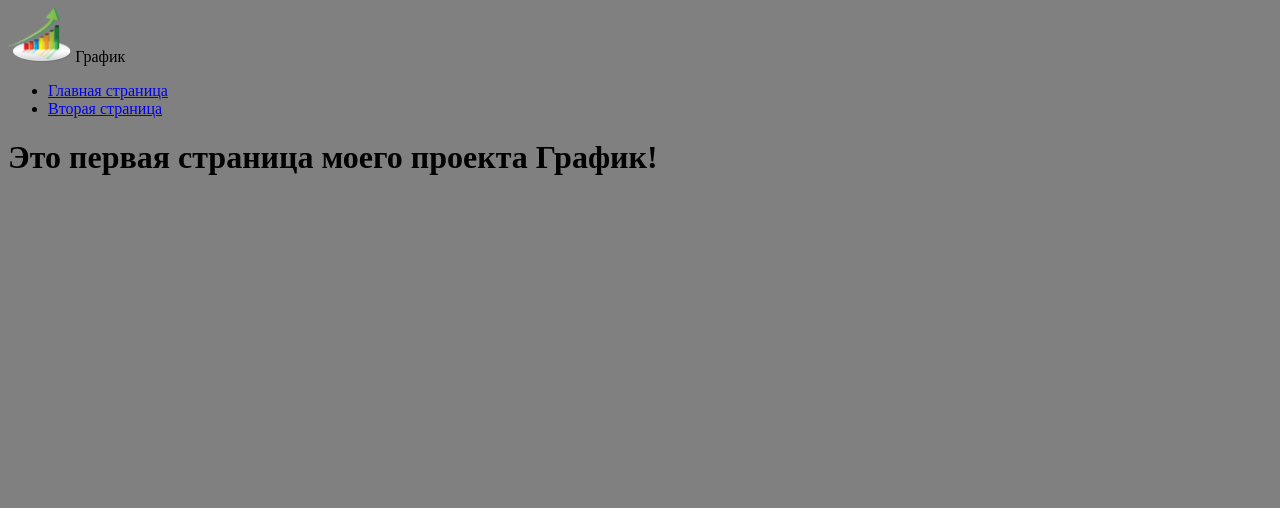
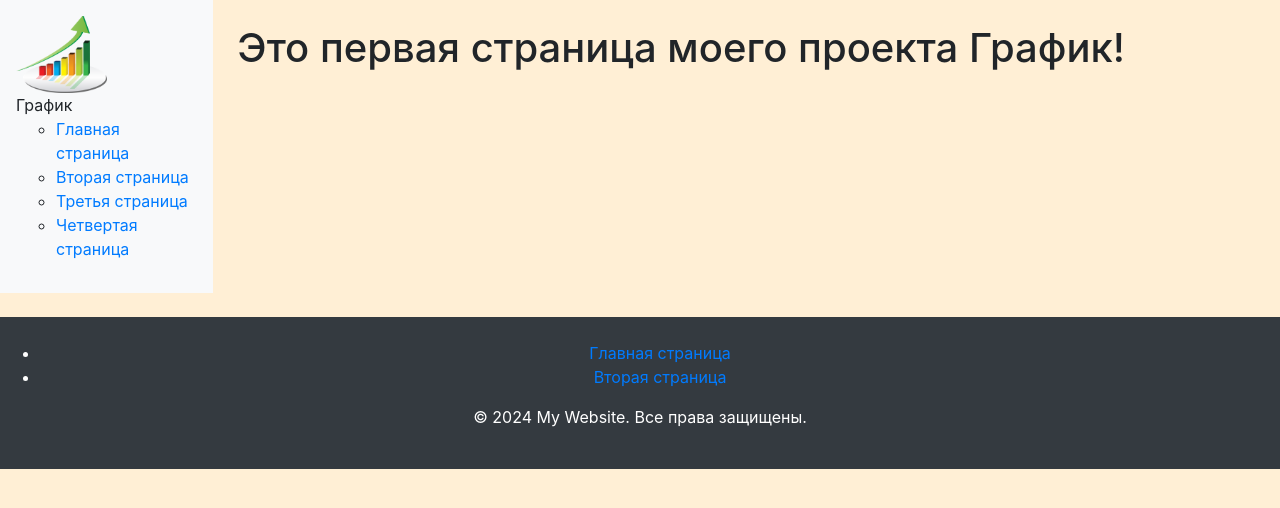
Before and after one commit to statelinecat/DJ02.DjangoWEB, a Django app: page / in a window 1280 px wide. Shown: the top 508 px of the page. Run offline with Django 5.2, Linux system fonts and the light colour scheme; some libraries are stand-ins or nearby versions.

Commit message:
add code4

```diff
--- a/zerocoder/main/static/main/css/main.css
+++ b/zerocoder/main/static/main/css/main.css
@@ -1,3 +1,3 @@
 body{
-    background-color: gray;
+    background-color: PapayaWhip;
     }
--- a/zerocoder/main/templates/main/footer.html
+++ b/zerocoder/main/templates/main/footer.html
@@ -1,10 +1,4 @@
-<!DOCTYPE html>
-<html lang="en">
-<head>
-    <meta charset="UTF-8">
-    <title>Title</title>
-</head>
-<body>
-
-</body>
-</html>
+<ul>
+    <li><a href="{% url 'home' %}">Главная страница</a></li>
+    <li><a href="{% url 'page2' %}">Вторая страница</a></li>
+</ul>
--- a/zerocoder/main/templates/main/index.html
+++ b/zerocoder/main/templates/main/index.html
@@ -6,6 +6,5 @@
 {% endblock %}
 
 {% block content %}
-<!--    {% include 'main\nav.html' %}-->
     <h1>Это первая страница моего проекта {{caption}}!</h1>
 {% endblock %}
--- a/zerocoder/main/templates/main/layoute.html
+++ b/zerocoder/main/templates/main/layoute.html
@@ -1,29 +1,76 @@
 {% load static %}
 <!doctype html>
+
 <html lang="en">
+
 <head>
+
     <meta charset="UTF-8">
-    <meta name="viewport"
-          content="width=device-width, user-scalable=no, initial-scale=1.0, maximum-scale=1.0, minimum-scale=1.0">
+
+    <meta name="viewport" content="width=device-width, initial-scale=1.0">
+
     <meta http-equiv="X-UA-Compatible" content="ie=edge">
-    <link rel="stylesheet" href="{% static 'main/css/main.css'%}">
+
+    <link rel="stylesheet" href="https://stackpath.bootstrapcdn.com/bootstrap/4.5.2/css/bootstrap.min.css">
+
+    <link rel="stylesheet" href="{% static 'main/css/main.css' %}">
+
     {% block title %}
 
+    <title>My Page Title</title>
+
     {% endblock %}
+
 </head>
+
 <body>
-    <aside>
-      <img src="{% static 'main/img/grafico.png' %}" alt="график" width="5%">
-      <span>График</span>
-      <ul>
-          <li><a href="{% url 'home' %}">Главная страница</a></li>
-          <li><a href="{% url 'page2' %}">Вторая страница</a></li>
-      </ul>
-    </aside>
-    <main>
-        {% block content %}
 
-        {% endblock %}
-    </main>
+    <div class="container-fluid">
+
+        <div class="row">
+
+            <aside class="col-md-2 bg-light p-3">
+
+                <img src="{% static 'main/img/grafico.png' %}" alt="график" class="img-fluid" style="width: 50%;">
+
+                <span class="d-block">График</span>
+
+                <ul class="list-unstyled">
+
+                    {% include 'main/nav.html' %}
+
+                </ul>
+
+            </aside>
+
+            <main class="col-md-10 p-4">
+
+                {% block content %}
+
+                <!-- Основное содержимое страницы -->
+
+                {% endblock %}
+
+            </main>
+
+        </div>
+
+    </div>
+
+    <footer class="text-center mt-4 py-4 bg-dark text-white">
+
+        {% include 'main/footer.html' %}
+
+        <p>&copy; 2024 My Website. Все права защищены.</p>
+
+    </footer>
+
+    <script src="https://code.jquery.com/jquery-3.5.1.slim.min.js"></script>
+
+    <script src="https://cdn.jsdelivr.net/npm/@popperjs/core@2.9.2/dist/umd/popper.min.js"></script>
+
+    <script src="https://stackpath.bootstrapcdn.com/bootstrap/4.5.2/js/bootstrap.min.js"></script>
+
 </body>
+
 </html>
--- a/zerocoder/main/templates/main/nav.html
+++ b/zerocoder/main/templates/main/nav.html
@@ -1,4 +1,6 @@
 <ul>
-    <li><a href="">Главная страница</a></li>
-    <li><a href="">Вторая страница</a></li>
+    <li><a href="{% url 'home' %}">Главная страница</a></li>
+    <li><a href="{% url 'page2' %}">Вторая страница</a></li>
+    <li><a href="{% url 'page3' %}">Третья страница</a></li>
+    <li><a href="{% url 'page4' %}">Четвертая страница</a></li>
 </ul>
--- a/zerocoder/main/templates/main/new.html
+++ b/zerocoder/main/templates/main/new.html
@@ -5,6 +5,5 @@
 {% endblock %}
 
 {% block content %}
-<!--    {% include 'main\nav.html' %}-->
     <h4>Это вторая страница моего проекта {{caption}}!</h4>
 {% endblock %}
--- a/zerocoder/main/urls.py
+++ b/zerocoder/main/urls.py
@@ -5,4 +5,6 @@ from . import views
 urlpatterns = [
     path('', views.index, name='home'),
     path('newnewnew', views.new, name='page2'),
+    path('page3', views.new, name='page3'),
+    path('page4', views.new, name='page4'),
 ]
--- a/zerocoder/main/views.py
+++ b/zerocoder/main/views.py
@@ -11,3 +11,9 @@ def index(request):
 
 def new(request):
     return render(request, 'main/new.html', context={'caption':"График2"})
+
+def page3(request):
+    return render(request, 'main/page3.html', context={'caption':"График3"})
+
+def page4(request):
+    return render(request, 'main/page4.html', context={'caption':"График4"})
```
Also changed, not shown: zerocoder/main/templates/main/layouteold.html (added, +28 -0 lines), zerocoder/main/templates/main/page3.html (added, +9 -0 lines), zerocoder/main/templates/main/page4.html (added, +9 -0 lines).
